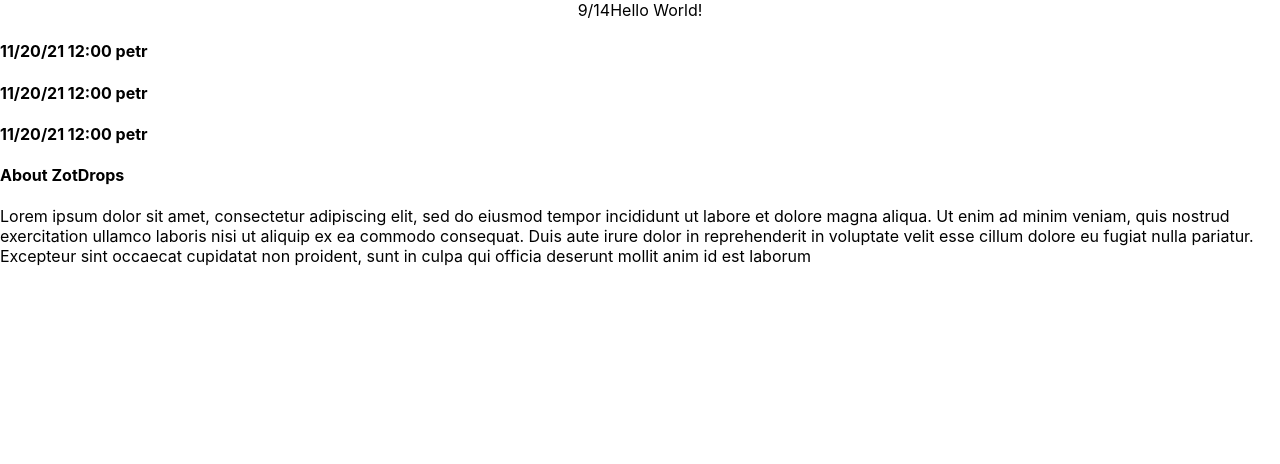
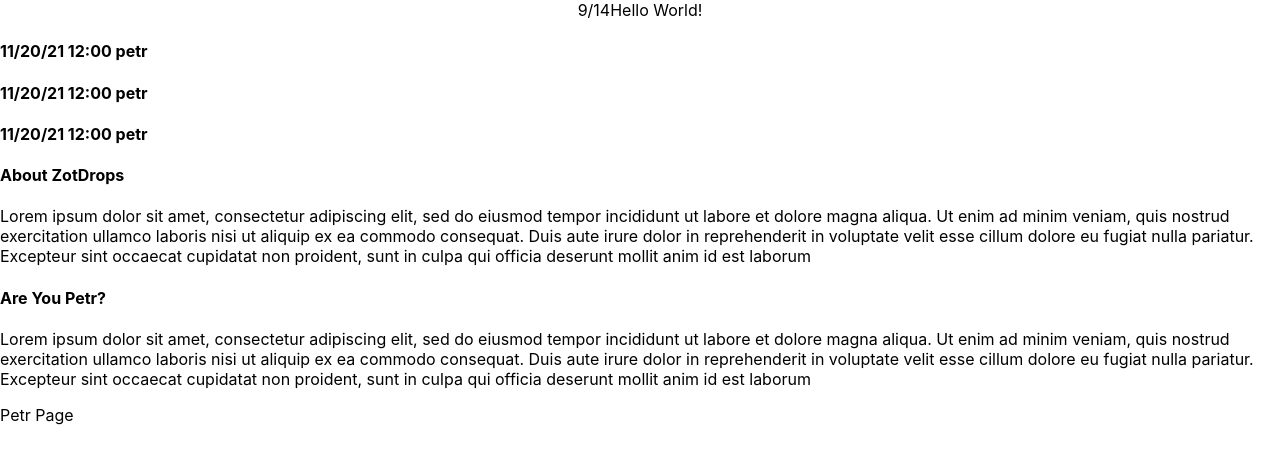
Before and after one commit to CodingPenguin/zotdrops, a React (Create React App) app in the folder zotdrops/: page / in a window 1280 px wide. Shown: the top 464 px of the page. Built offline with nearby package versions, Linux system fonts and the light colour scheme.

Commit message:
Added AreYouPetr? component without link.

```diff
--- /dev/null
+++ b/zotdrops/src/AreYouPetr.js
@@ -0,0 +1,15 @@
+import React from "react";
+
+function AreYouPetr() {
+    return (
+        <div>
+            <h4>Are You Petr?</h4>
+            <p>
+            Lorem ipsum dolor sit amet, consectetur adipiscing elit, sed do eiusmod tempor incididunt ut labore et dolore magna aliqua. Ut enim ad minim veniam, quis nostrud exercitation ullamco laboris nisi ut aliquip ex ea commodo consequat. Duis aute irure dolor in reprehenderit in voluptate velit esse cillum dolore eu fugiat nulla pariatur. Excepteur sint occaecat cupidatat non proident, sunt in culpa qui officia deserunt mollit anim id est laborum
+            </p>
+            <p>Petr Page</p>
+        </div>
+    )
+}
+
+export default AreYouPetr;
--- a/zotdrops/src/index.js
+++ b/zotdrops/src/index.js
@@ -5,12 +5,14 @@
 import reportWebVitals from './reportWebVitals';
 import DatesCalendar from './DatesCalendar';
 import About from './About';
+import AreYouPetr from './AreYouPetr';
 
 ReactDOM.render(
   <React.StrictMode>
     <App />
     <DatesCalendar />
     <About />
+    <AreYouPetr />
   </React.StrictMode>,
   document.getElementById('root')
 );
```
